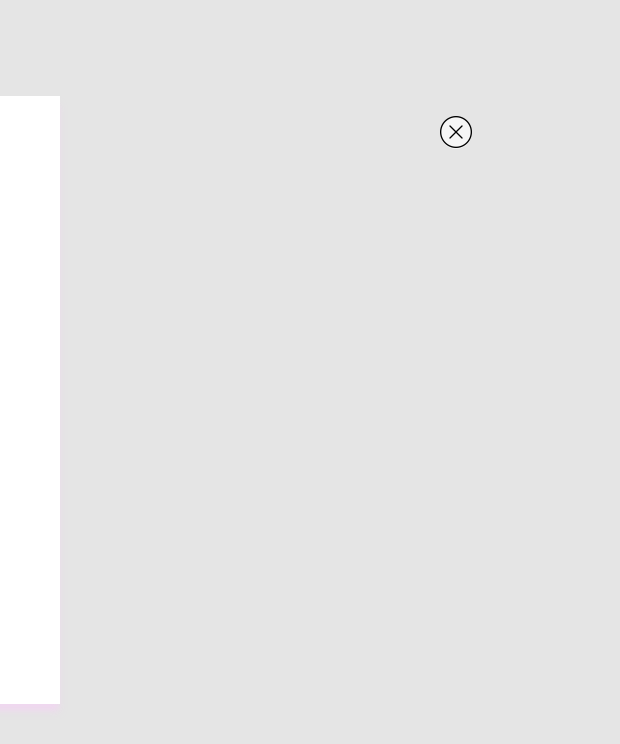
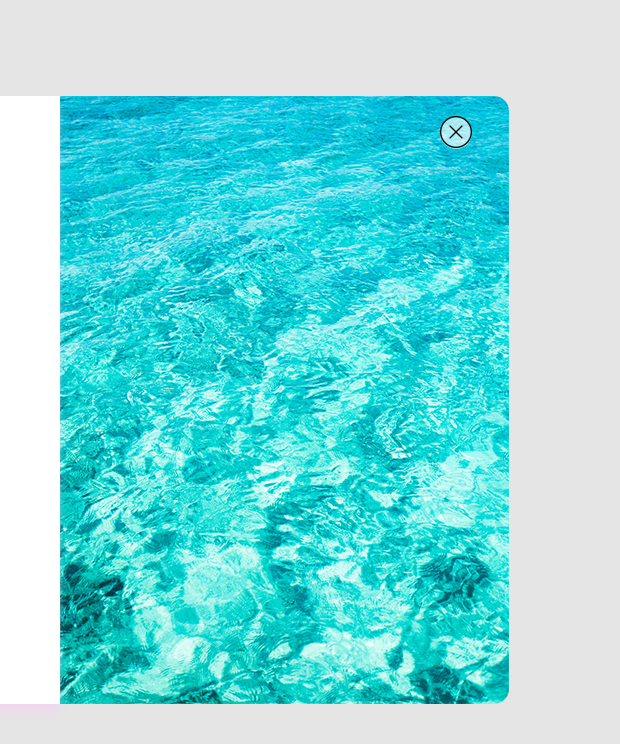
Before and after one commit to saratkumar17mss040/Log-in-modal-card, a plain HTML site: page index.html in a window 1280 px wide. Shown: the full height of the page, 660-1280 px from the left. Drawn offline with Linux system fonts and the light colour scheme; the site is published under a folder, as on GitHub Pages, so addresses that start at the root find nothing.

Commit message:
Update style.css
fixed right container background image!

```diff
--- a/style.css
+++ b/style.css
@@ -32,7 +32,7 @@ div#left-container {
 }
 
 div#right-container{
-    background-image: url('/resources/water.jpg');
+    background-image: url('resources/water.jpg');
     width: 449px;
     height: 608px;
     flex-shrink: 6;
```
